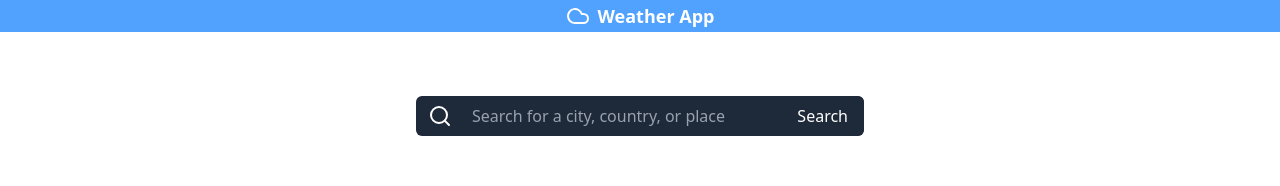
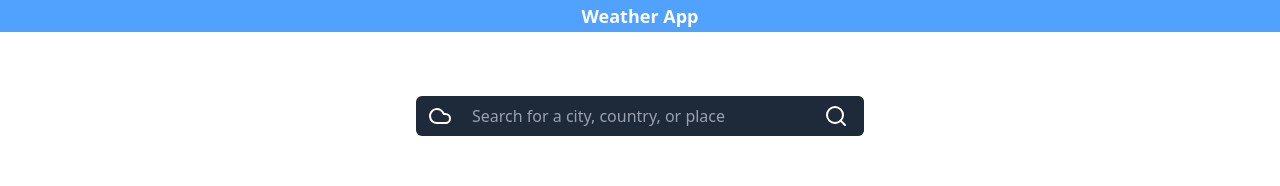
Before and after one commit to Kouvousis/react-weather-app, a React (Vite) app: page / in a window 1280 px wide. Shown: the top 186 px of the page. Built offline with nearby package versions, Linux system fonts and the light colour scheme.

Commit message:
style: style changes

```diff
--- a/src/components/Header.tsx
+++ b/src/components/Header.tsx
@@ -1,12 +1,10 @@
-import { Cloud } from "lucide-react";
-
 const Header = () => {
   return (
     <>
       <header className="bg-blue-400 fixed w-full">
         <div className="container mx-auto flex items-center justify-center h-8">
           <span className="text-white text-lg font-semibold flex items-center gap-2">
-            <Cloud /> Weather App
+            Weather App
           </span>
         </div>
       </header>
--- a/src/components/SearchBar.tsx
+++ b/src/components/SearchBar.tsx
@@ -1,4 +1,4 @@
-import { Search } from "lucide-react";
+import { Search, Cloud } from "lucide-react";
 
 const SearchBar = () => {
   return (
@@ -6,7 +6,7 @@ const SearchBar = () => {
       <div className="flex justify-center items-center">
         <div className="flex items-center bg-gray-800 text-white rounded-md overflow-hidden w-full max-w-md">
           <span className="px-3 text-lg">
-            <Search />
+            <Cloud />
           </span>
           <input
             type="text"
@@ -14,7 +14,7 @@ const SearchBar = () => {
             className="bg-gray-800 text-white placeholder-gray-400 focus:outline-none focus:ring-2 focus:ring-blue-500 px-2 py-2 w-full"
           />
           <button className="px-4 py-2 bg-gray-800 hover:bg-gray-600 text-white rounded-md">
-            Search
+            <Search />
           </button>
         </div>
       </div>
```
